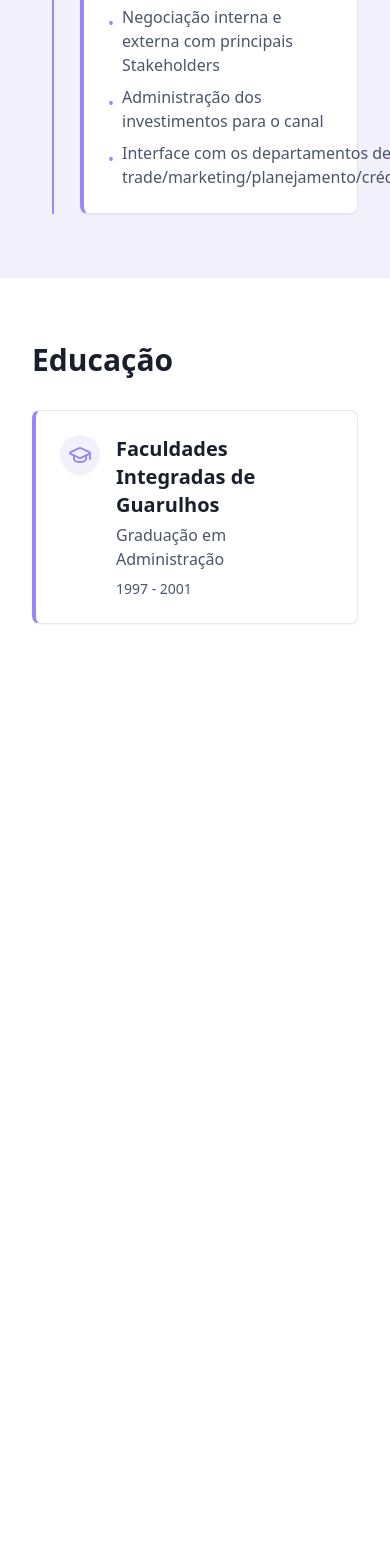
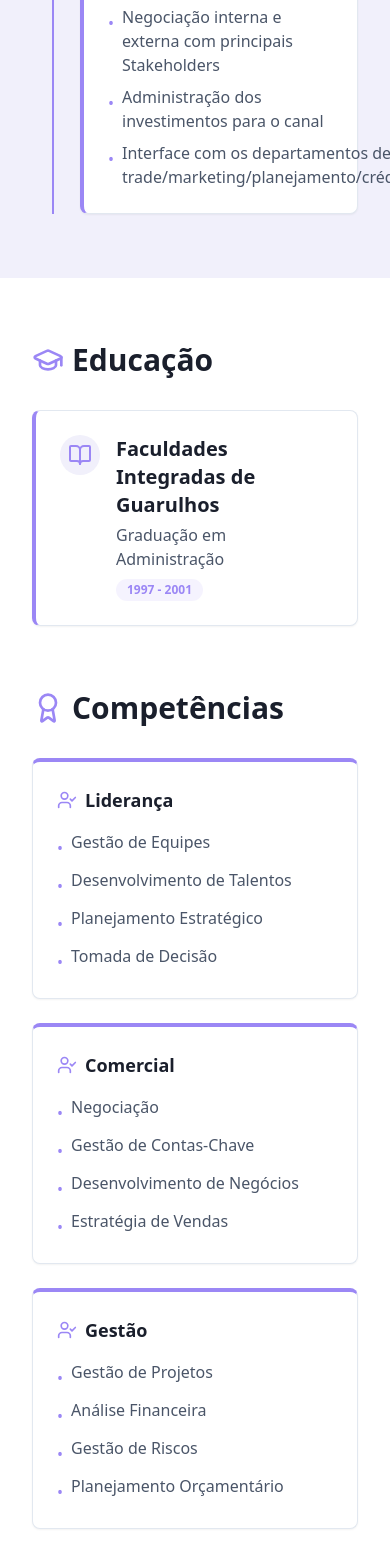
Before and after one commit to Simpopapp/AMedeiros, a React (Vite) app: page / in a window 390 px wide. Shown: the part 3535-5103 px from the top of the page. Before the commit the page ends 4223 px from the top, so only its background shows below. Built offline with nearby package versions, Linux system fonts and the light colour scheme.

Commit message:
Implement education and skills section
Added the education and skills section to the digital resume, including a responsive grid layout and animations for enhanced user experience.
[skip gpt_engineer]

```diff
--- a/src/components/Education.tsx
+++ b/src/components/Education.tsx
@@ -1,16 +1,51 @@
-import { GraduationCap } from "lucide-react";
+import { GraduationCap, BookOpen, Award, UserCheck } from "lucide-react";
 import { Card, CardContent } from "@/components/ui/card";
+import { Badge } from "@/components/ui/badge";
+
+const skills = [
+  {
+    category: "Liderança",
+    items: [
+      "Gestão de Equipes",
+      "Desenvolvimento de Talentos",
+      "Planejamento Estratégico",
+      "Tomada de Decisão",
+    ],
+  },
+  {
+    category: "Comercial",
+    items: [
+      "Negociação",
+      "Gestão de Contas-Chave",
+      "Desenvolvimento de Negócios",
+      "Estratégia de Vendas",
+    ],
+  },
+  {
+    category: "Gestão",
+    items: [
+      "Gestão de Projetos",
+      "Análise Financeira",
+      "Gestão de Riscos",
+      "Planejamento Orçamentário",
+    ],
+  },
+];
 
 export const Education = () => {
   return (
     <section className="py-16 px-8 bg-white animate-fadeIn">
       <div className="max-w-4xl mx-auto">
-        <h2 className="text-3xl font-bold text-resume-primary mb-8">Educação</h2>
-        <Card className="border-l-4 border-l-resume-accent">
+        <div className="mb-16">
+          <h2 className="text-3xl font-bold text-resume-primary mb-8 flex items-center gap-2">
+            <GraduationCap className="h-8 w-8 text-resume-accent" />
+            Educação
+          </h2>
+          <Card className="border-l-4 border-l-resume-accent transform hover:-translate-y-1 transition-transform duration-300">
             <CardContent className="pt-6">
               <div className="flex items-start gap-4">
                 <div className="p-2 bg-resume-secondary rounded-full">
-                <GraduationCap className="w-6 h-6 text-resume-accent" />
+                  <BookOpen className="w-6 h-6 text-resume-accent" />
                 </div>
                 <div>
                   <h3 className="text-xl font-bold text-resume-primary">
@@ -19,12 +54,53 @@ export const Education = () => {
                   <p className="text-resume-text mt-1">
                     Graduação em Administração
                   </p>
-                <p className="text-sm text-resume-text mt-2">1997 - 2001</p>
+                  <Badge
+                    variant="secondary"
+                    className="mt-2 bg-resume-accent/10 text-resume-accent"
+                  >
+                    1997 - 2001
+                  </Badge>
                 </div>
               </div>
             </CardContent>
           </Card>
         </div>
+
+        <div>
+          <h2 className="text-3xl font-bold text-resume-primary mb-8 flex items-center gap-2">
+            <Award className="h-8 w-8 text-resume-accent" />
+            Competências
+          </h2>
+          <div className="grid grid-cols-1 md:grid-cols-3 gap-6">
+            {skills.map((skillGroup, index) => (
+              <Card
+                key={index}
+                className="border-t-4 border-t-resume-accent transform hover:-translate-y-1 transition-transform duration-300"
+              >
+                <CardContent className="pt-6">
+                  <div className="flex items-center gap-2 mb-4">
+                    <UserCheck className="w-5 h-5 text-resume-accent" />
+                    <h3 className="text-lg font-semibold text-resume-primary">
+                      {skillGroup.category}
+                    </h3>
+                  </div>
+                  <ul className="space-y-2">
+                    {skillGroup.items.map((skill, idx) => (
+                      <li
+                        key={idx}
+                        className="text-resume-text flex items-start gap-2"
+                      >
+                        <span className="text-resume-accent mt-1.5">•</span>
+                        <span>{skill}</span>
+                      </li>
+                    ))}
+                  </ul>
+                </CardContent>
+              </Card>
+            ))}
+          </div>
+        </div>
+      </div>
     </section>
   );
 };
```
Lines whose indentation alone changed are shown as unchanged.
